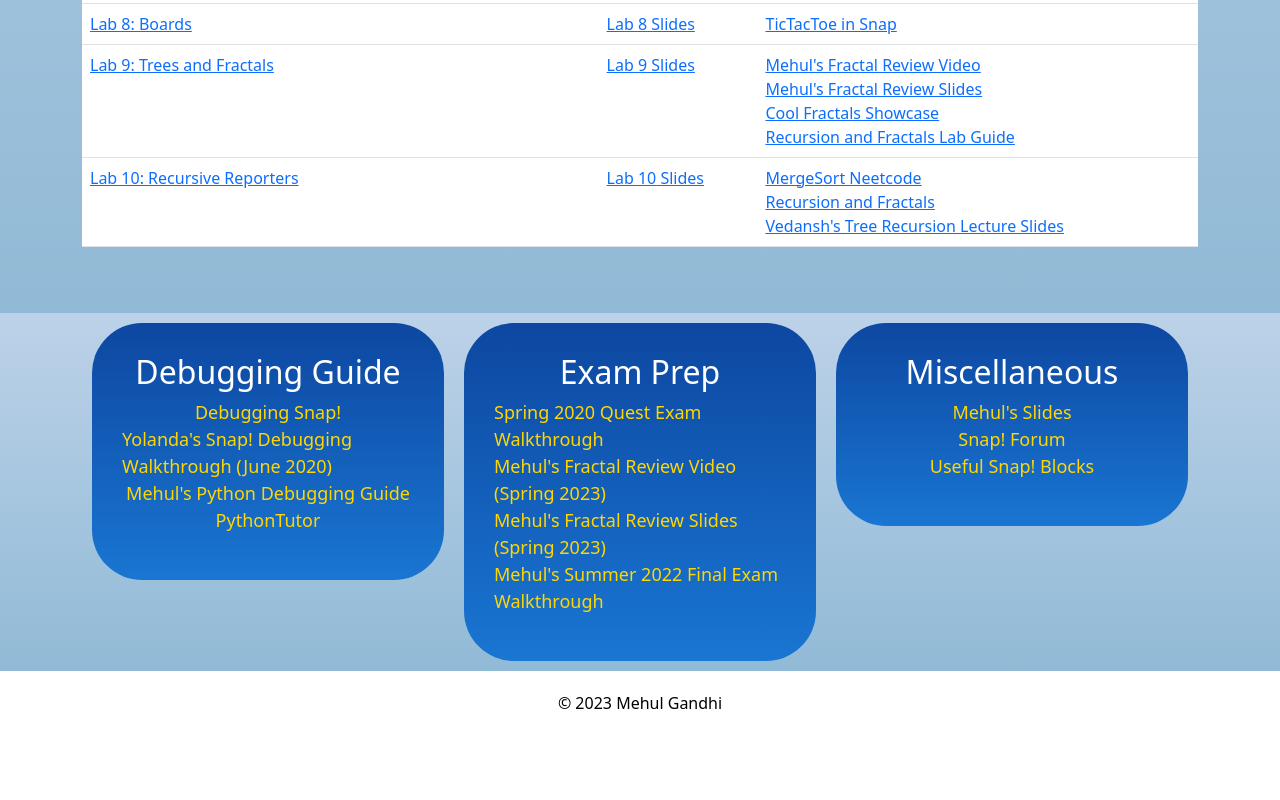
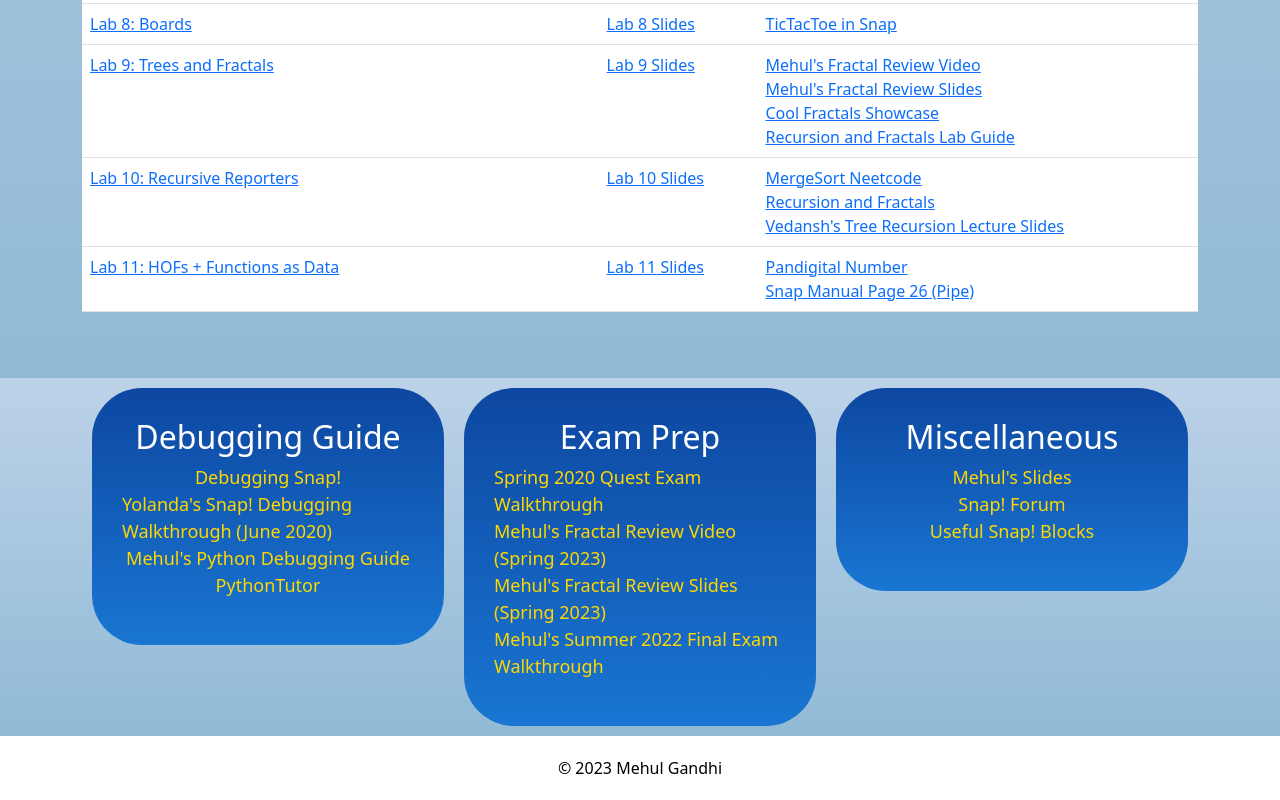
Before and after one commit to Mehul-Gandhi/portfolio, a React (Create React App) app: page /notes in a window 1280 px wide. Shown: the part 2184-2984 px from the top of the page. Before the commit the page ends 2919 px from the top, so only its background shows below. Built offline with nearby package versions, Linux system fonts and the light colour scheme.

Commit message:
Add lab 11

```diff
--- a/src/Notes.js
+++ b/src/Notes.js
@@ -198,6 +198,12 @@ const labInfo = [
 [{name: "MergeSort Neetcode", content: "https://youtu.be/MsYZSinhuFo"},
  {name: "Recursion and Fractals", content: "https://docs.google.com/document/d/1x4O7CgRWaFwQrGGesbTD-U_dKph1lrMI-hosDJZm_QA/edit#heading=h.cq9u2m3lwu44"},
  {name: "Vedansh's Tree Recursion Lecture Slides", content: "https://drive.google.com/file/d/1eYRjtxWxsrzV0yi58__UmVdREwgaBcFu/view"}]
+],
+["Lab 11: HOFs + Functions as Data",
+ "https://cs10.org/bjc-r/llab/html/topic.html?topic=berkeley_bjc%2Fhofs%2Fhofs-practice.topic&course&novideo&noreading&noassignment",
+ "https://docs.google.com/presentation/d/1yTX6EqdAWqYTKSFIpylusM4ifQYVPj08CQFAqL7RtM0/edit#slide=id.g25759234bcb_0_165",
+ [{name: "Pandigital Number", content: "https://en.wikipedia.org/wiki/Pandigital_number#:~:text=In%20mathematics%2C%20a%20pandigital%20number,pandigital%20number%20in%20base%2010."},
+{name: "Snap Manual Page 26 (Pipe)", content: "https://snap.berkeley.edu/snap/help/SnapManual.pdf"} ]
 ]
 
 ];
```
